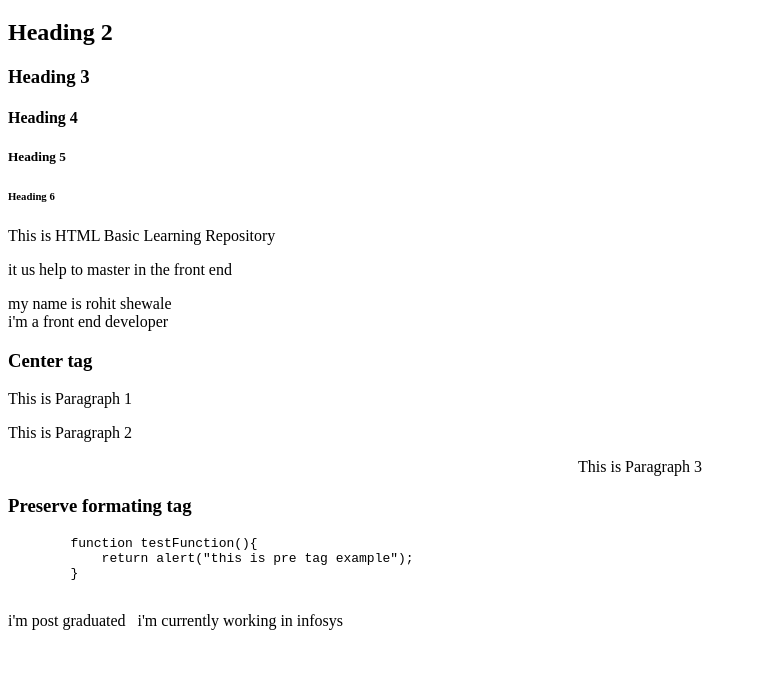
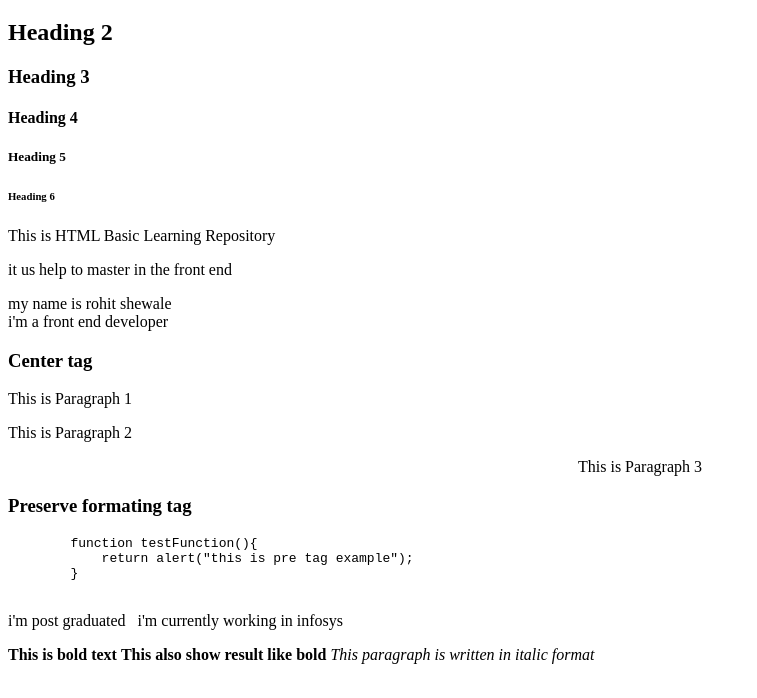
Before and after one commit to rohit-shewale/Learn-HTML-From-Scratch, a plain HTML site: page HTML-BASIC-TAGS/index.html in a window 1280 px wide. Shown: the part 102-800 px from the top of the page, without its empty margins (0-757 px from the left). Drawn offline with Linux system fonts and the light colour scheme.

Commit message:
formating tags added

```diff
--- a/HTML-BASIC-TAGS/index.html
+++ b/HTML-BASIC-TAGS/index.html
@@ -53,6 +53,18 @@
         <p>i'm post graduated &nbsp; i'm currently working in infosys</p>
         <!-- if you don't want your content to be broken and pushed on the new line, we used  non-breaking spaces tag &nbsp; -->
 
+        <!-- Html Formatting tags -->
+         <!-- It is used to display different/special types of text  -->
+
+        <!-- Bold or strong element -->
+         <b>This is bold text</b>
+
+         <strong>This also show result like bold</strong> <!-- it is used to for giving strong importance to the text-->
+
+        <!-- italic element -->
+
+        <i> This paragraph is written in italic format</i> <!-- when we have to give text in italic form then we used italic element -->
+
 </body>
 
 </html>
```
